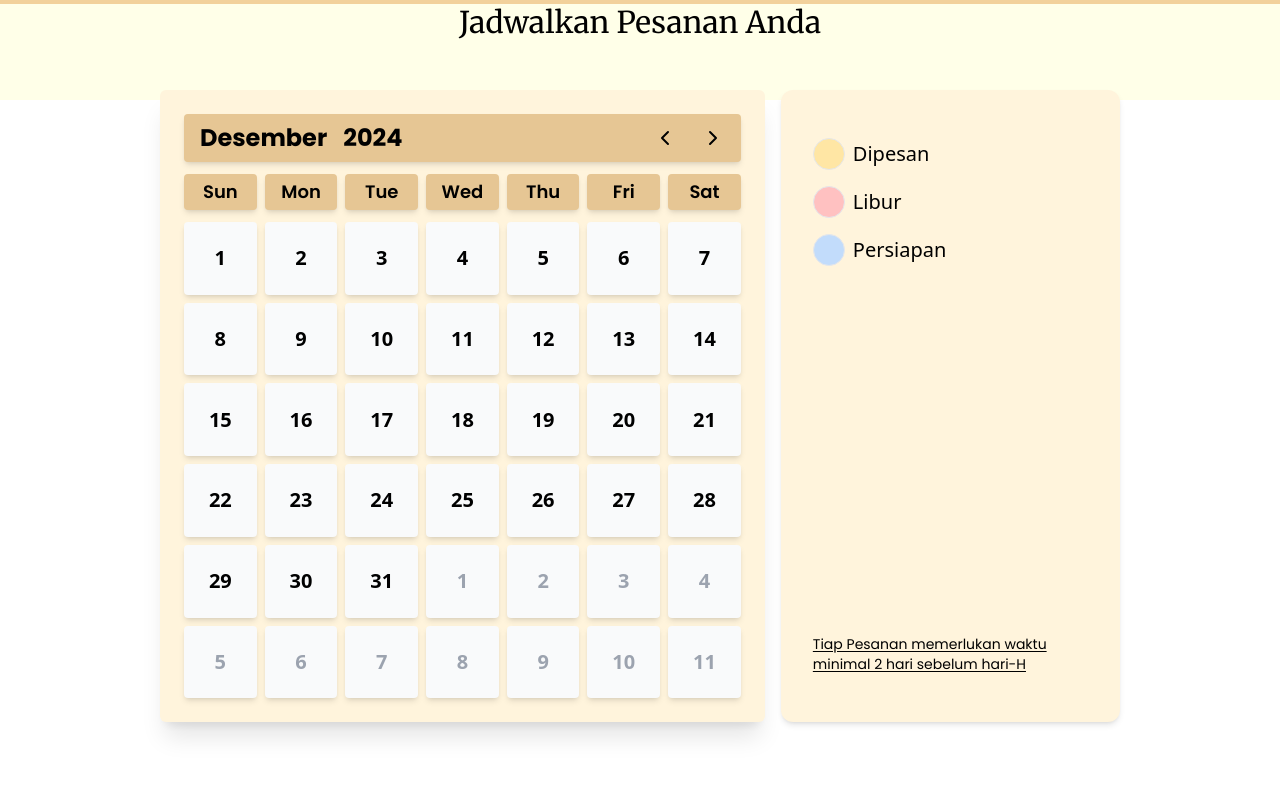
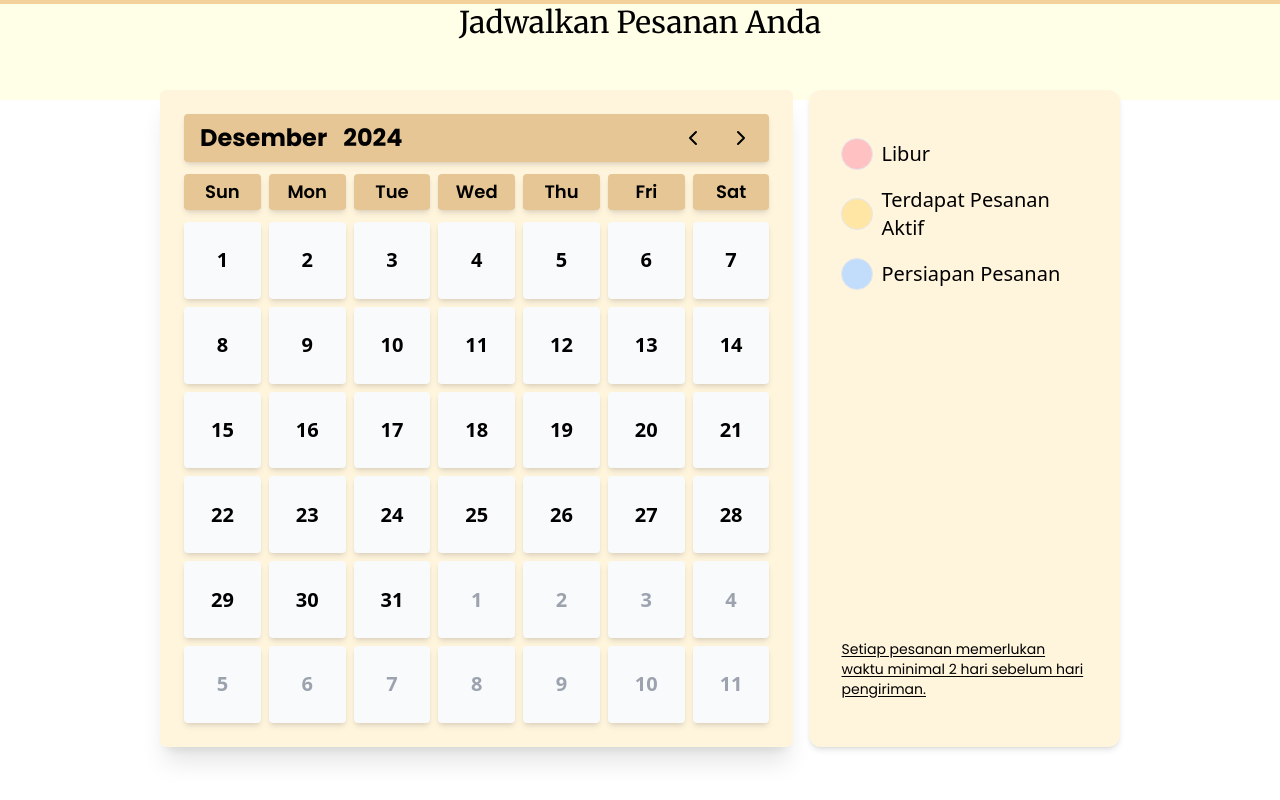
Before and after one commit to Kons-Software-House/kuenyawz-frontend, a React (Vite) app: page /calendar in a window 1280 px wide. Shown: the part 284-1084 px from the top of the page. Built offline with nearby package versions, Linux system fonts and the light colour scheme; no server answers; what @designbycode/tailwindcss-text-shadow would draw is missing.

Commit message:
fix: update availability labels and adjust background colors in AvailabilityTable

```diff
--- a/src/components/user/views/CalendarView/AvailabilityTable.tsx
+++ b/src/components/user/views/CalendarView/AvailabilityTable.tsx
@@ -1,12 +1,6 @@
 export default function AvailabilityTable() {
   return (
     <div className="bg-secondary-500 py-8 lg:py-12 px-8 flex flex-col gap-4 text-clear text-sm lg:text-xl shadow-md rounded-xl">
-      <div className="text-inherit flex items-center gap-2">
-        <div className="aspect-[1/1] h-6 xl:h-8 bg-availability-400 border rounded-full"></div>
-        <p>
-          Dipesan
-        </p>
-      </div>
       <div className="text-inherit flex items-center gap-2">
         <div className="aspect-[1/1] h-6 xl:h-8 bg-availability-300 border rounded-full"></div>
         <p>
@@ -14,14 +8,20 @@ export default function AvailabilityTable() {
         </p>
       </div>
       <div className="text-inherit flex items-center gap-2">
+        <div className="aspect-[1/1] h-6 xl:h-8 bg-availability-400 border rounded-full"></div>
+        <p>
+          Terdapat Pesanan Aktif
+        </p>
+      </div>
+      <div className="text-inherit flex items-center gap-2">
         <div className="aspect-[1/1] h-6 xl:h-8 bg-availability-200 border rounded-full"></div>
         <p>
-          Persiapan
+          Persiapan Pesanan
         </p>
       </div>
       <div className="h-full flex items-end text-sm underline underline-offset-2 font-clear">
-        <p>
-          Tiap Pesanan memerlukan waktu minimal 2 hari sebelum hari-H
+        <p className="max-w-96">
+          Setiap pesanan memerlukan waktu minimal 2 hari sebelum hari pengiriman.
         </p>
       </div>
     </div>
```
